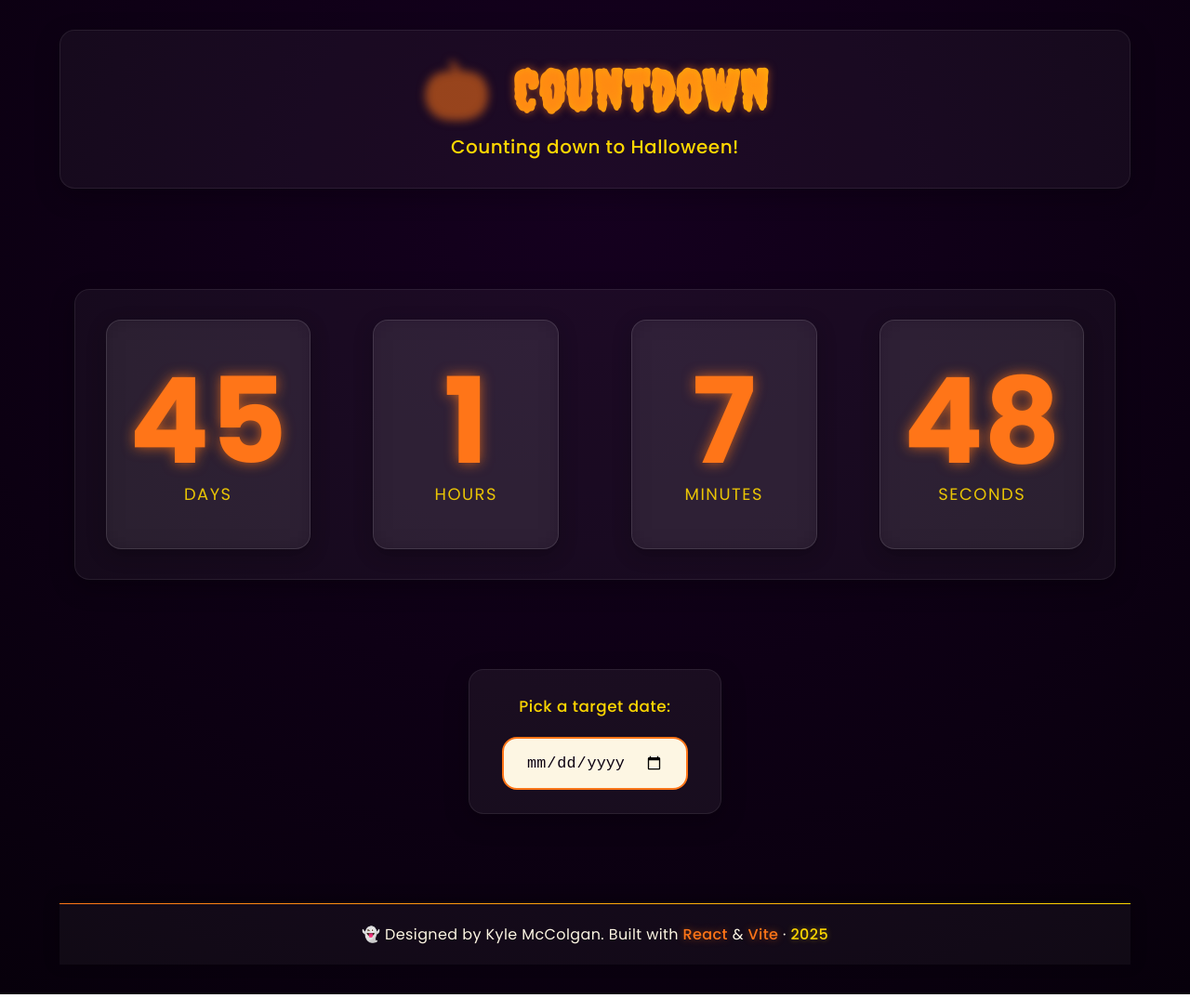
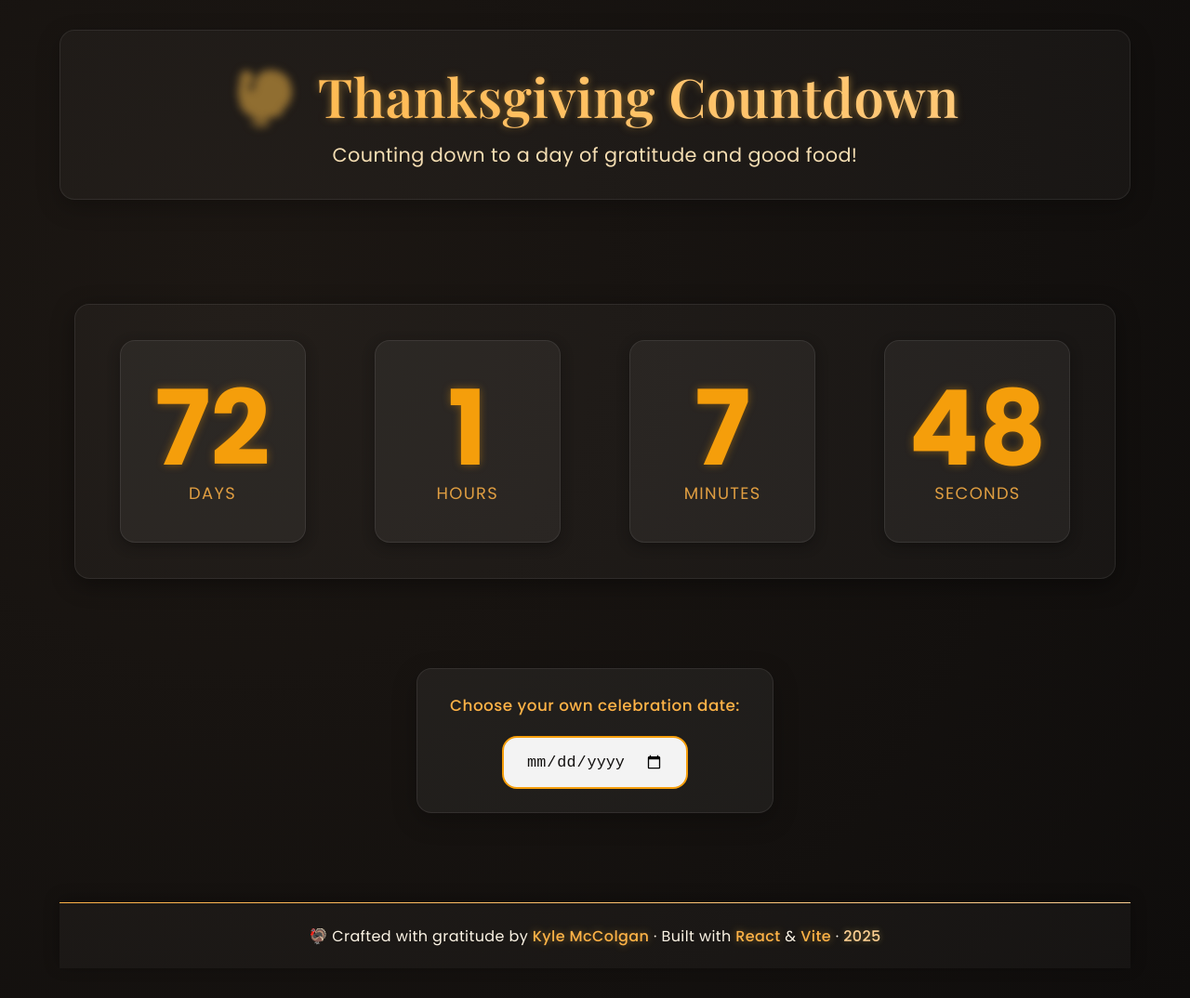
Before and after one commit to mcckyle/the-countdown, a React (Vite) app: page / in a window 1280 px wide. Shown: the whole page at 93% size. Built offline with nearby package versions, Linux system fonts and the light colour scheme.

Commit message:
Header.jsx: Transition the countdown to Thanksgiving.

```diff
--- a/index.html
+++ b/index.html
@@ -4,26 +4,26 @@
     <meta charset="UTF-8" />
     <link rel="icon" type="image/svg+xml" href="/vite.svg" />
     <meta name="viewport" content="width=device-width, initial-scale=1.0" />
-    <title>🎃 Halloween Countdown</title>
+    <title>🦃 Thanksgiving Countdown</title>
     <meta
       name="description"
-      content="A simple, modern, and spooky countdown to Halloween built with React and Vite."
+      content="A simple, modern, and seasonal Thanksgiving countdown built with React and Vite."
     />
 
     <!-- External Fonts Imports. -->
     <link
-      href="https://fonts.googleapis.com/css2?family=Creepster&family=Poppins:wght@400;500;600;700&display=swap"
+      href="https://fonts.googleapis.com/css2?family=Poppins:wght@400;500;600;700&family=Playfair+Display:wght@600&display=swap"
       rel="stylesheet"
     />
 
     <style>
       body {
         margin: 0;
-        background: radial-gradient(circle at 50% 30%, #160024 0%, #060009 100%);
-        color: #fdf6e3;
+        background: radial-gradient(circle at top, #1e1a17 0%, #12100f 60%, #0d0b0a 100%);
+        color: #f3f3f3;
         font-family: "Poppins", system-ui, sans-serif;
         overflow-x: hidden;
-        overflow-y: auto;
+        /*overflow-y: auto;*/
         -webkit-font-smoothing: antialiased;
       }
 
@@ -37,8 +37,8 @@
       }
 
       ::selection {
-        background-color: #ff7518;
-        color: #0b0011;
+        background-color: #f59e0b;
+        color: #fff;
       }
     </style>
   </head>
--- a/src/App.jsx
+++ b/src/App.jsx
@@ -1,7 +1,7 @@
 //Filename: App.jsx
 //Author: Kyle McColgan
-//Date: 20 October 2025
-//Description: This file contains the entry component for the Countdown React project.
+//Date: 31 October 2025
+//Description: This file contains the entry component for the React Countdown project.
 
 import { useState } from "react";
 import Countdown from "./components/Countdown/Countdown.jsx";
@@ -12,8 +12,8 @@ import "./App.css";
 
 function App()
 {
-  //Default date = Halloween 🎃.
-  const [targetDate, setTargetDate] = useState("2025-10-31T00:00:00");
+  //Default date = Thanksgiving 🦃
+  const [targetDate, setTargetDate] = useState("2025-11-27T00:00:00");
   const today = new Date().toISOString().split("T")[0];
 
   const handleDateChange = (e) => {
@@ -34,7 +34,7 @@ function App()
 
          <section className="date-picker" aria-labelledby="date-picker-label">
            <label id="date-picker-label" htmlFor="countdown-date" className="date-label">
-             Pick a target date:
+             Choose your own celebration date:
            </label>
            <input
              type="date"
--- a/src/components/Countdown/Countdown.css
+++ b/src/components/Countdown/Countdown.css
@@ -10,15 +10,15 @@
     gap: 2.5rem;
 
     width: 100%;
-    max-width: 1600px;
+    max-width: 1400px;
     margin: 3rem auto;
-    padding: 2rem;
+    padding: 2.4rem;
 
-    background: rgba(255, 255, 255, 0.04);
+    background: rgba(255, 255, 255, 0.03);
     border: 1px solid rgba(255, 255, 255, 0.08);
     border-radius: var(--radius);
     backdrop-filter: blur(12px);
-    box-shadow: 0 8px 26px rgba(0, 0, 0, 0.3);
+    box-shadow: 0 6px 24px rgba(0, 0, 0, 0.4);
 
     transition: transform var(--transition), box-shadow var(--transition);
 
@@ -28,26 +28,23 @@
 .countdown:hover
 {
     transform: translateY(-3px);
-    box-shadow: 0 12px 30px rgba(255, 117, 24, 0.25);
+    box-shadow: 0 8px 26px rgba(245, 158, 11, 0.35);
 }
 
 /* Time Box Styles. */
 .time-box
 {
     flex: 1 1 220px;
-    max-width: 280px;
+    max-width: 260px;
     min-width: 200px;
 
-    padding: 2.8rem 1.5rem;
+    padding: 2.4rem 1.4rem;
     text-align: center;
-    margin: 0 0.5rem;
 
-    background: rgba(255, 255, 255, 0.06);
-    border: 1px solid rgba(255, 255, 255, 0.12);
+    background: rgba(255, 255, 255, 0.05);
     border-radius: var(--radius);
-
-    backdrop-filter: blur(14px);
-    box-shadow: 0 6px 20px rgba(0, 0, 0, 0.25);
+    border: 1px solid rgba(255, 255, 255, 0.08);
+    box-shadow: 0 4px 14px rgba(0, 0, 0, 0.3);
 
     transition: transform var(--transition), box-shadow var(--transition);
 }
@@ -55,30 +52,30 @@
 .time-box:hover
 {
     transform: translateY(-6px);
-    box-shadow: 0 10px 30px rgba(255, 117, 24, 0.35);
+    box-shadow: 0 10px 20px rgba(245, 158, 11, 0.3);
 }
 
 /* Time Value Styles. */
 .time-value
 {
     display: block;
-    font-size: clamp(4rem, 10vw, 8rem);
+    font-size: clamp(3.5rem, 9vw, 7rem);
     font-weight: 700;
     color: var(--color-accent);
     line-height: 1;
 
-    text-shadow: 0 0 14px rgba(255, 117, 24, 0.7);
+    text-shadow: 0 0 10px rgba(245, 158, 11, 0.4);
 }
 
 /* Time Label Styles. */
 .time-label
 {
-    margin-top: 0.8rem;
-    font-size: clamp(1rem, 1.4vw, 1.25rem);
+    margin-top: 0.6rem;
+    font-size: clamp(0.95rem, 1.4vw, 1.15rem);
     text-transform: uppercase;
-    letter-spacing: 1.5px;
+    letter-spacing: 1.3px;
     color: var(--color-highlight);
-    opacity: 0.9;
+    opacity: 0.85;
 }
 
 /* Past Date Message Styling. */
@@ -87,57 +84,36 @@
     display: flex;
     justify-content: center;
     align-items: center;
-    min-height: 240px;
+    min-height: 220px;
     margin: 4rem auto;
     padding: 2rem;
 
     background: rgba(255, 255, 255, 0.05);
-    border: 1px solid rgba(255, 255, 255, 0.1);
     border-radius: var(--radius);
-    backdrop-filter: blur(12px);
-    box-shadow: 0 8px 24px rgba(0, 0, 0, 0.25);
-
-    animation: fadeIn 1s ease both;
+    box-shadow: 0 8px 20px rgba(0, 0, 0, 0.35);
 }
 
 .past-message
 {
-    font-size: clamp(1.4rem, 2.5vw, 1.8rem);
+    font-size: clamp(1.3rem, 2.5vw, 1.8rem);
     font-weight: 600;
-    color: var(--color-highlight);
+    color: var(--color-accent);
 
-    text-shadow: 0 0 14px rgba(255, 215, 0, 0.6),
-                 0 0 20px rgba(255, 117, 24, 0.45);
+    text-shadow: 0 0 8px rgba(245, 158, 11, 0.3);
 }
 
-@media (max-width: 1024px)
-{
-    .countdown
-    {
-        flex-wrap: wrap;
-        gap: 1.8rem;
-    }
-}
-
-@media (max-width: 768px)
+@media (max-width: 900px)
 {
     .countdown
     {
         flex-direction: column;
         align-items: center;
-        padding: 1.5rem 1rem;
+        padding: 1.8rem 1rem;
     }
 
     .time-box
     {
         width: 80%;
-        max-width: 280px;
-        margin: 1rem 0;
-        padding: 2rem 1.2rem;
-    }
-
-    .time-value
-    {
-        font-size: clamp(3rem, 8vw, 5rem);
+        max-width: 260px;
     }
 }
--- a/src/components/Footer/Footer.css
+++ b/src/components/Footer/Footer.css
@@ -4,29 +4,25 @@
 .footer
 {
     margin-top: 3rem;
-    padding: 1.25rem 1rem;
+    padding: 1.4rem 1rem;
     text-align: center;
 
-    background: rgba(255, 255, 255, 0.04);
+    background: rgba(255, 255, 255, 0.03);
     border-top: 1.5px solid transparent;
-    border-image: linear-gradient(
-        90deg,
-        var(--color-accent),
-        var(--color-highlight)
-    );
+    border-image: linear-gradient(90deg, #ffb347, #ffd194);
     border-image-slice: 1;
 
     backdrop-filter: blur(8px);
     box-shadow: 0 -3px 16px rgba(0, 0, 0, 0.3);
 
     transition: transform var(--transition), box-shadow var(--transition);
-    animation: fadeIn 0.9s ease both;
+    animation: fadeIn 1s ease both;
 }
 
 .footer:hover
 {
     transform: translateY(-2px);
-    box-shadow: 0 -4px 20px rgba(255, 117, 24, 0.25);
+    box-shadow: 0 -4px 20px rgba(255, 191, 73, 0.25);
 }
 
 /* Footer Text Styles. */
@@ -35,32 +31,32 @@
     margin: 0;
     font-size: clamp(0.85rem, 0.9vw + 0.35rem, 1rem);
     font-weight: 400;
-    color: var(--color-text);
+    color: #fdf5e6;
     opacity: 0.85;
     letter-spacing: 0.4px;
 
-    animation: fadeIn 1s ease both 0.3s;
+    animation: fadeInUp 1.1s ease both 0.3s;
 }
 
 /* Footer Highlighted Words Styles. */
 .footer-text .highlight
 {
-    color: var(--color-accent);
+    color: #ffb347;
     font-weight: 500;
-    text-shadow: 0 0 8px rgba(255, 117, 24, 0.45);
+    text-shadow: 0 0 8px rgba(255, 191, 73, 0.45);
 
     transition: color var(--transition), text-shadow var(--transition);
 }
 
 .footer-text .highlight:hover
 {
-    color: var(--color-highlight);
-    text-shadow: 0 0 10px rgba(255, 215, 0, 0.5);
+    color: #ffd194;
+    text-shadow: 0 0 10px rgba(255, 215, 100, 0.6);
 }
 
 .footer-text .year
 {
-    color: var(--color-highlight);
+    color: #ffd194;
     font-weight: 500;
-    text-shadow: 0 0 6px rgba(255, 215, 0, 0.4);
+    text-shadow: 0 0 6px rgba(255, 215, 100, 0.4);
 }
--- a/src/components/Footer/Footer.jsx
+++ b/src/components/Footer/Footer.jsx
@@ -1,6 +1,6 @@
 //Filename: Footer.jsx
 //Author: Kyle McColgan
-//Date: 25 October 2025
+//Date: 31 October 2025
 //Description: This file contains the Footer component for the React Countdown project.
 
 import "./Footer.css";
@@ -10,7 +10,8 @@ function Footer()
   return (
     <footer className="footer">
       <p className="footer-text">
-        👻 Designed by Kyle McColgan. Built with <span className="highlight">React</span> &{" "}
+        🦃 Crafted with gratitude by <span className="highlight">Kyle McColgan</span> · Built with{" "}
+        <span className="highlight">React</span> &{" "}
         <span className="highlight">Vite</span> ·{" "}
         <span className="year">{new Date().getFullYear()}</span>
       </p>
--- a/src/components/Header/Header.css
+++ b/src/components/Header/Header.css
@@ -4,14 +4,14 @@
 .header
 {
     text-align: center;
-    margin-bottom: 2.8rem;
-    padding: 1.8rem 1.25rem;
+    margin-bottom: 3rem;
+    padding: 2rem 1.5rem;
 
-    background: rgba(255, 255, 255, 0.04);
+    background: rgba(255, 255, 255, 0.03);
     border: 1px solid rgba(255, 255, 255, 0.08);
     border-radius: var(--radius);
-    backdrop-filter: blur(12px);
-    box-shadow: 0 8px 26px rgba(0, 0, 0, 0.25);
+    backdrop-filter: blur(10px);
+    box-shadow: 0 8px 24px rgba(0, 0, 0, 0.25);
 
     animation: fadeIn 0.9s ease both;
     transition: transform var(--transition), box-shadow var(--transition);
@@ -20,29 +20,30 @@
 .header:hover
 {
     transform: translateY(-3px);
-    box-shadow: 0 10px 30px rgba(255, 117, 24, 0.25);
+    box-shadow: 0 10px 30px rgba(255, 180, 80, 0.25);
 }
 
 /* Header Title Styles. */
 .header-title
 {
-    font-family: "Creepster", cursive;
-    font-size: clamp(2.8rem, 6vw, 3.8rem);
-    margin-bottom: 0.5rem;
-    letter-spacing: 1px;
+    font-family: "Playfair Display", serif;
+    font-weight: 600;
+    font-size: clamp(2.6rem, 6vw, 3.6rem);
+    margin-bottom: 0.6rem;
+    letter-spacing: 0.5px;
 
-    background: linear-gradient(90deg, var(--color-accent), var(--color-highlight));
+    background: linear-gradient(90deg, #ffb347, #ffd194);
     -webkit-background-clip: text;
     -webkit-text-fill-color: transparent;
 
-    text-shadow: 0 0 10px rgba(255, 117, 24, 0.55);
+    text-shadow: 0 0 8px rgba(255, 191, 73, 0.5);
 }
 
 /* Emoji Animation Styles. */
 .emoji
 {
     display: inline-block;
-    margin-right: 0.4rem;
+    margin-right: 0.5rem;
 
     animation: float 3s ease-in-out infinite;
 }
@@ -50,18 +51,18 @@
 /* Header Subtitle Styles. */
 .header-subtitle
 {
-    font-size: clamp(1rem, 2vw, 1.25rem);
-    color: var(--color-highlight);
+    font-size: clamp(1rem, 2vw, 1.3rem);
+    color: #f5deb3;
     opacity: 0.9;
-    letter-spacing: 0.5px;
-    font-weight: 500;
+    letter-spacing: 0.4px;
+    font-weight: 400;
 
-    animation: fadeIn 1s ease both 0.2s;
+    animation: fadeIn 1s ease both 0.25s;
 }
 
 /* Floating Emoji Animation Styles. */
 @keyframes float
 {
     0%, 100% { transform: translateY(0); }
-    50% { transform: translateY(-6px); }
+    50% { transform: translateY(-5px); }
 }
--- a/src/components/Header/Header.jsx
+++ b/src/components/Header/Header.jsx
@@ -1,7 +1,7 @@
 //Filename: Header.jsx
 //Author: Kyle McColgan
-//Date: 4 October 2025
-//Description: This file contains the Header component for the Countdown React project.
+//Date: 31 October 2025
+//Description: This file contains the Header component for the React Countdown project.
 
 import "./Header.css";
 
@@ -10,9 +10,9 @@ function Header()
   return (
     <header className="header">
       <h1 className="header-title">
-        <span className="emoji">🎃</span> Countdown
+        <span className="emoji">🦃</span> Thanksgiving Countdown
       </h1>
-      <p className="header-subtitle">Counting down to Halloween!</p>
+      <p className="header-subtitle">Counting down to a day of gratitude and good food!</p>
     </header>
   );
 }
--- a/src/index.css
+++ b/src/index.css
@@ -3,11 +3,12 @@
 /* Theme Variables. */
 :root
 {
-    --color-bg: #0b0011; /* Color: Deep Midnight. */
-    --color-text: #fdf6e3; /* Color: Warm Ivory Text. */
-    --color-accent: #ff7518; /* Color: Pumpkin Orange. */
-    --color-secondary: #7b2cbf; /* Color: Witch Purple. */
-    --color-highlight: #ffd700; /* Color: Sunset Gold. */
+    --color-bg: #12100f; /* Color: Soft Neutral Background. */
+    --color-surface: rgba(255, 255, 255, 0.05);
+    --color-text: #f3f3f3; /* Color: Charcoal Gray Text. */
+    --color-accent: #f59e0b; /* Color: Warm Amber Accent. */
+    --color-secondary: #e77e2e; /* Color: Pumpkin Bronze. */
+    --color-highlight: #ffb347; /* Color: Soft Glowing Gold. */
 
     --radius: 1rem;
     --transition: 0.3s ease-in-out;
@@ -30,7 +31,7 @@ body
     align-items: center;
     text-align: center;
 
-    background: radial-gradient(circle at 50% 20%, #15001f 0%, #07000b 100%);
+    background: radial-gradient(circle at 20% 30%, #1c1713 0%, #0f0d0c 100%);
     color: var(--color-text);
     font-family: "Poppins", system-ui, sans-serif;
 }
@@ -44,21 +45,21 @@ h1, h2, h3
 p
 {
     font-size: 1.05rem;
-    opacity: 0.95;
+    opacity: 0.9;
 }
 
 /* Links Styles. */
 a
 {
-    color: var(--color-accent);
+    color: var(--color-highlight);
     text-decoration: none;
     transition: color var(--transition), text-shadow var(--transition);
 }
 
 a:hover
 {
-    color: var(--color-highlight);
-    text-shadow: 0 0 8px var(--color-highlight);
+    color: var(--color-accent);
+    text-shadow: 0 0 8px var(--color-accent);
 }
 
 /* Shared Animations Styles. */
```
Also changed, not shown: 1 other file (tests, documents, lock files or other folders).
